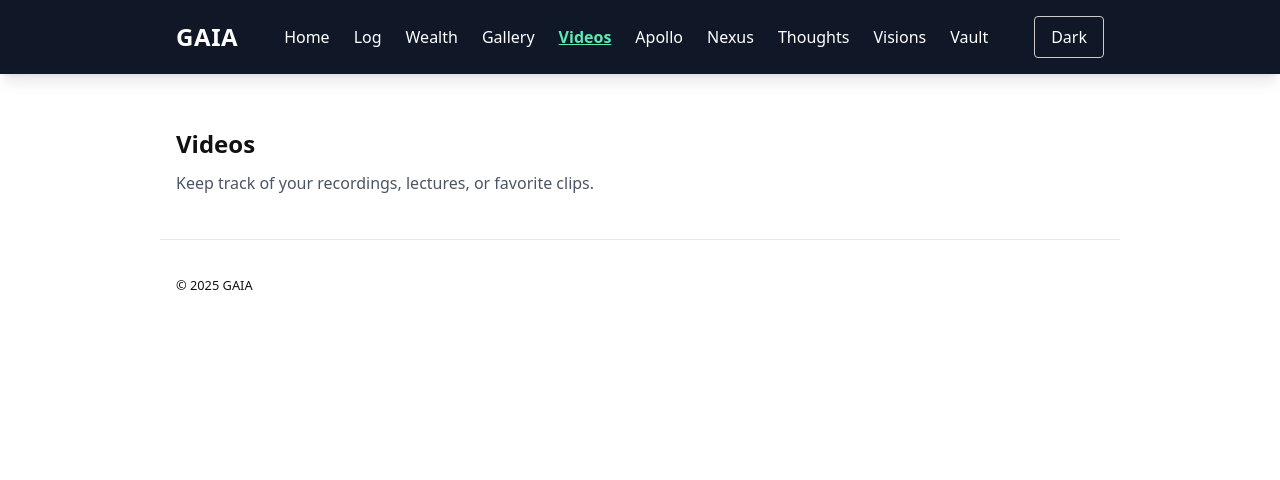
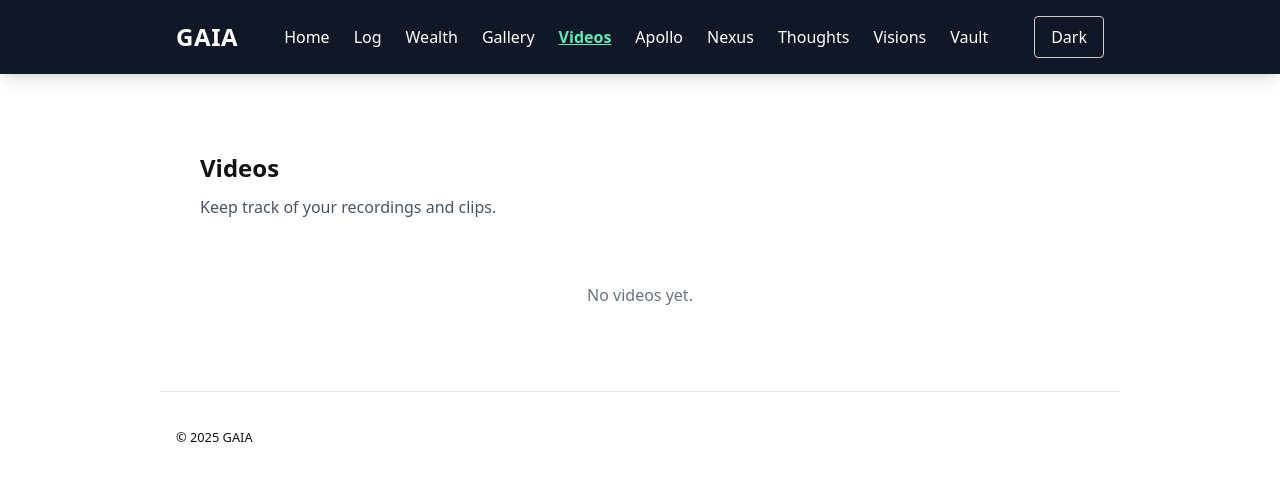
Before and after one commit to Mostafa-El-Masry/gaia, a Next.js app: page /videos in a window 1280 px wide. Shown: the top 480 px of the page. Built offline with nearby package versions, Linux system fonts and the light colour scheme.

Commit message:
Empty State file added and updated in pages

```diff
--- a/app/apollo/page.tsx
+++ b/app/apollo/page.tsx
@@ -1,11 +1,14 @@
+import EmptyState from "../components/EmptyState";
 import SectionHeader from "../components/SectionHeader";
 
 export default function ApolloPage() {
   return (
-<SectionHeader
-  title="Apollo"
-  description="Your knowledge hub for notes, links, and insights."
-/>
-
+    <>
+      <SectionHeader
+        title="Apollo"
+        description="Your knowledge hub for notes, links, and insights."
+      />
+      <EmptyState message="No notes yet." />
+    </>
   );
 }
--- /dev/null
+++ b/app/components/EmptyState.tsx
@@ -0,0 +1,11 @@
+type EmptyStateProps = {
+  message: string;
+};
+
+export default function EmptyState({ message }: EmptyStateProps) {
+  return (
+    <div className="text-center py-10 text-gray-500">
+      <p>{message}</p>
+    </div>
+  );
+}
--- a/app/gallery/page.tsx
+++ b/app/gallery/page.tsx
@@ -1,11 +1,14 @@
+import EmptyState from "../components/EmptyState";
 import SectionHeader from "../components/SectionHeader";
 
 export default function GalleryPage() {
-
   return (
-    <SectionHeader
-  title="Gallery"
-  description="This is the where all images will exist."
-/>
+    <>
+      <SectionHeader
+        title="Gallery"
+        description="This is the where all images will exist."
+      />
+      <EmptyState message="No images yet." />
+    </>
   );
 }
--- a/app/nexus/page.tsx
+++ b/app/nexus/page.tsx
@@ -1,11 +1,14 @@
+import EmptyState from "../components/EmptyState";
 import SectionHeader from "../components/SectionHeader";
 
 export default function CorePage() {
   return (
-<SectionHeader
-  title="Nexus"
-  description="The central hub linking all GAIA modules."
-/>
-
+    <>
+      <SectionHeader
+        title="Nexus"
+        description="The central hub linking all GAIA modules."
+      />
+      <EmptyState message="No links yet." />
+    </>
   );
 }
--- a/app/thoughts/page.tsx
+++ b/app/thoughts/page.tsx
@@ -1,11 +1,14 @@
+import EmptyState from "../components/EmptyState";
 import SectionHeader from "../components/SectionHeader";
 
 export default function CorePage() {
   return (
-<SectionHeader
-  title="Thoughts"
-  description="Quick jot-down notes and ideas."
-/>
-
+    <>
+      <SectionHeader
+        title="Thoughts"
+        description="Quick jot-down notes and ideas."
+      />
+      <EmptyState message="No thoughts captured yet." />
+    </>
   );
 }
--- a/app/vault/page.tsx
+++ b/app/vault/page.tsx
@@ -1,11 +1,14 @@
+import EmptyState from "../components/EmptyState";
 import SectionHeader from "../components/SectionHeader";
 
 export default function CorePage() {
   return (
-<SectionHeader
-  title="Vault"
-  description="Secure, private storage area."
-/>
-
+    <>
+      <SectionHeader
+        title="Vault"
+        description="Secure, private storage area."
+      />
+      <EmptyState message="No files yet." />
+    </>
   );
 }
--- a/app/videos/page.tsx
+++ b/app/videos/page.tsx
@@ -1,11 +1,14 @@
+import EmptyState from "../components/EmptyState";
 import SectionHeader from "../components/SectionHeader";
 
 export default function VideosPage() {
   return (
-<SectionHeader
-  title="Videos"
-  description="Keep track of your recordings, lectures, or favorite clips."
-/>
-
+    <section className="p-6 space-y-4">
+      <SectionHeader
+        title="Videos"
+        description="Keep track of your recordings and clips."
+      />
+      <EmptyState message="No videos yet." />
+    </section>
   );
 }
--- a/app/visions/page.tsx
+++ b/app/visions/page.tsx
@@ -1,11 +1,14 @@
+import EmptyState from "../components/EmptyState";
 import SectionHeader from "../components/SectionHeader";
 
 export default function CorePage() {
   return (
-    <SectionHeader
-  title="Vision"
-  description="This is the Visions page of GAIA."
-/>
-
+    <>
+      <SectionHeader
+        title="Vision"
+        description="This is the Visions page of GAIA."
+      />
+      <EmptyState message="No visions saved yet." />
+    </>
   );
 }
--- a/app/wealth/page.tsx
+++ b/app/wealth/page.tsx
@@ -1,11 +1,14 @@
+import EmptyState from "../components/EmptyState";
 import SectionHeader from "../components/SectionHeader";
 
 export default function WealthPage() {
   return (
-<SectionHeader
-  title="Wealth"
-  description="Track finances and projections here."
-/>
-
+    <>
+      <SectionHeader
+        title="Wealth"
+        description="Track finances and projections here."
+      />
+      <EmptyState message="No calculations yet." />
+    </>
   );
 }
```
